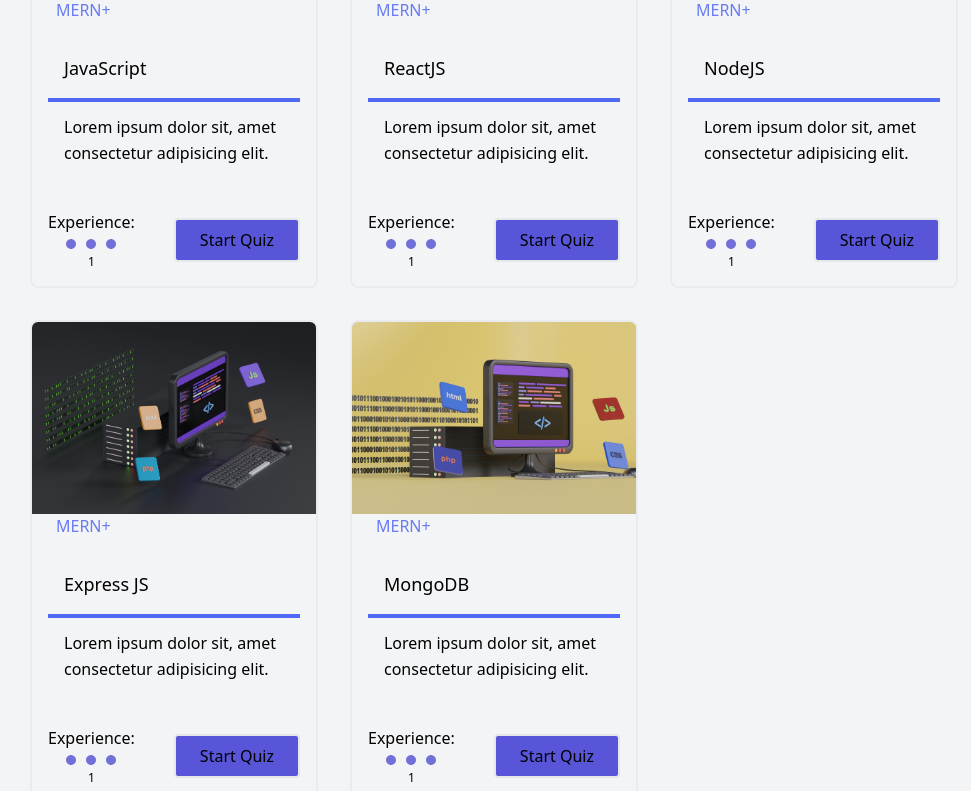
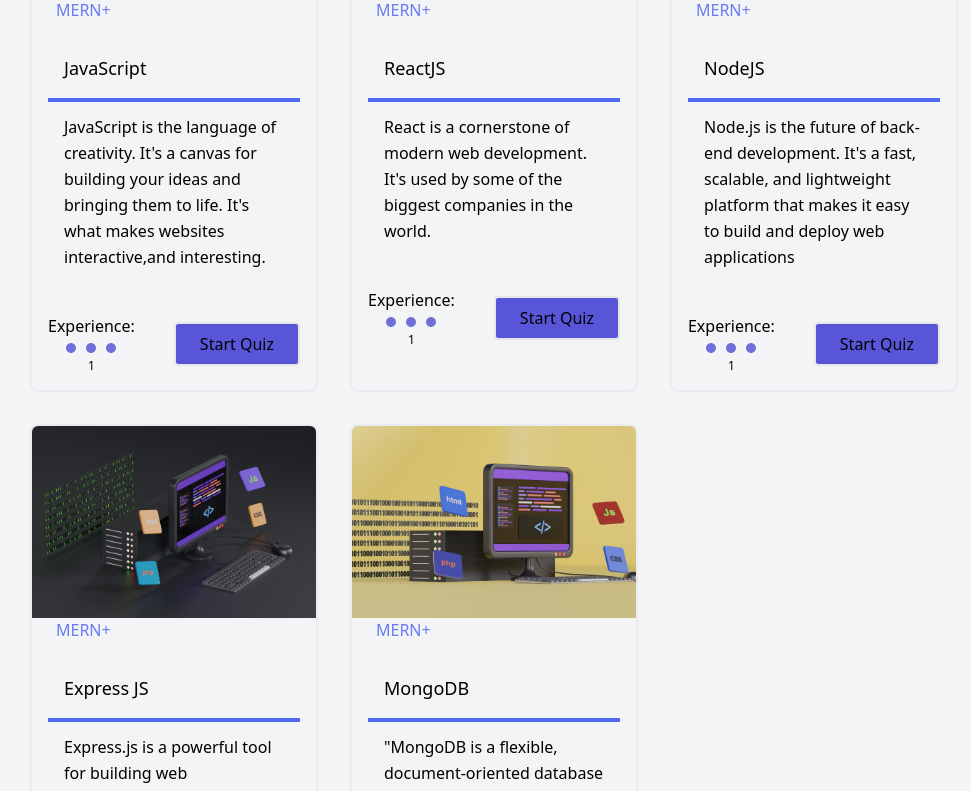
Before and after one commit to maykaltenev/swm-final-project, a React (Create React App) app in the folder client/: page /path/1 in a window 1280 px wide. Shown: the part 309-1100 px from the top of the page, without its empty margins (146-1117 px from the left). Built offline with nearby package versions, Linux system fonts and the light colour scheme; what @react-pdf/renderer would draw is missing.

Commit message:
adding text to quiz cards

```diff
--- a/client/src/components/QuizCard/QuizCard.jsx
+++ b/client/src/components/QuizCard/QuizCard.jsx
@@ -33,7 +33,9 @@ export default function QuizCard() {
                   JavaScript
                 </h1>
                 <p className="leading-relaxed mb-3 px-4 ">
-                  Lorem ipsum dolor sit, amet consectetur adipisicing elit.
+                  JavaScript is the language of creativity. It's a canvas for
+                  building your ideas and bringing them to life. It's what makes
+                  websites interactive,and interesting.
                 </p>
               </div>
               <div className="p-4 flex items-center justify-between">
@@ -89,7 +91,8 @@ export default function QuizCard() {
                   ReactJS
                 </h1>
                 <p className="leading-relaxed mb-3 px-4 ">
-                  Lorem ipsum dolor sit, amet consectetur adipisicing elit.
+                  React is a cornerstone of modern web development. It's used by
+                  some of the biggest companies in the world.
                 </p>
               </div>
               <div className="p-4 flex items-center justify-between">
@@ -145,7 +148,9 @@ export default function QuizCard() {
                   NodeJS
                 </h1>
                 <p className="leading-relaxed mb-3 px-4 ">
-                  Lorem ipsum dolor sit, amet consectetur adipisicing elit.
+                  Node.js is the future of back-end development. It's a fast,
+                  scalable, and lightweight platform that makes it easy to build
+                  and deploy web applications
                 </p>
               </div>
               <div className="p-4 flex items-center justify-between">
@@ -200,7 +205,9 @@ export default function QuizCard() {
                   Express JS
                 </h1>
                 <p className="leading-relaxed mb-3 px-4 ">
-                  Lorem ipsum dolor sit, amet consectetur adipisicing elit.
+                  Express.js is a powerful tool for building web applications.
+                  It's fast, flexible, and easy to use, making it one of the
+                  most popular web development frameworks out there."
                 </p>
               </div>
               <div className="p-4 flex items-center justify-between">
@@ -255,7 +262,9 @@ export default function QuizCard() {
                   MongoDB
                 </h1>
                 <p className="leading-relaxed mb-3 px-4 ">
-                  Lorem ipsum dolor sit, amet consectetur adipisicing elit.
+                  "MongoDB is a flexible, document-oriented database that makes
+                  it easy to store,. It's constantly evolving and pushing the
+                  boundaries of what's possible in the world of data storage.
                 </p>
               </div>
               <div className="p-4 flex items-center justify-between">
```
